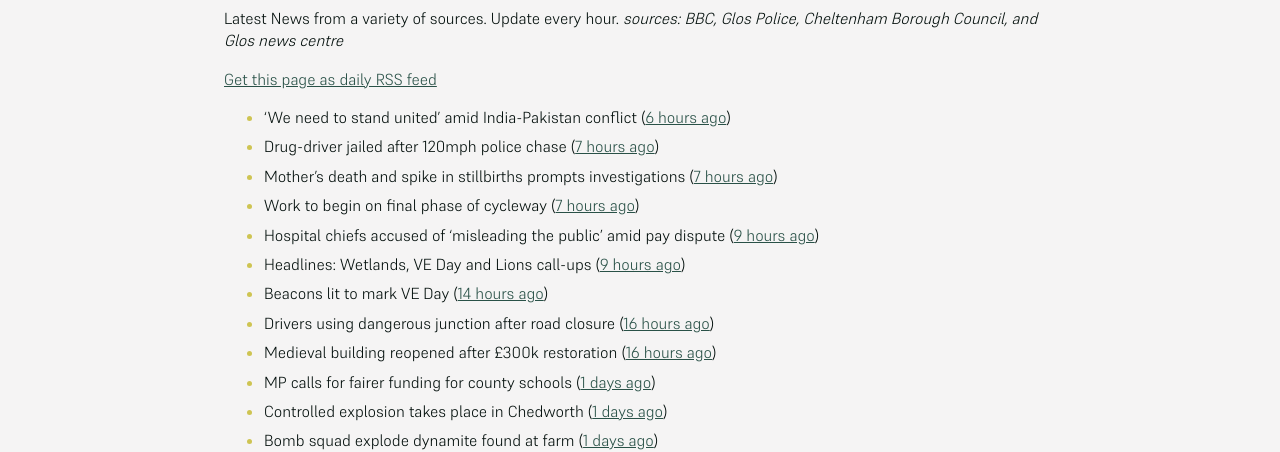
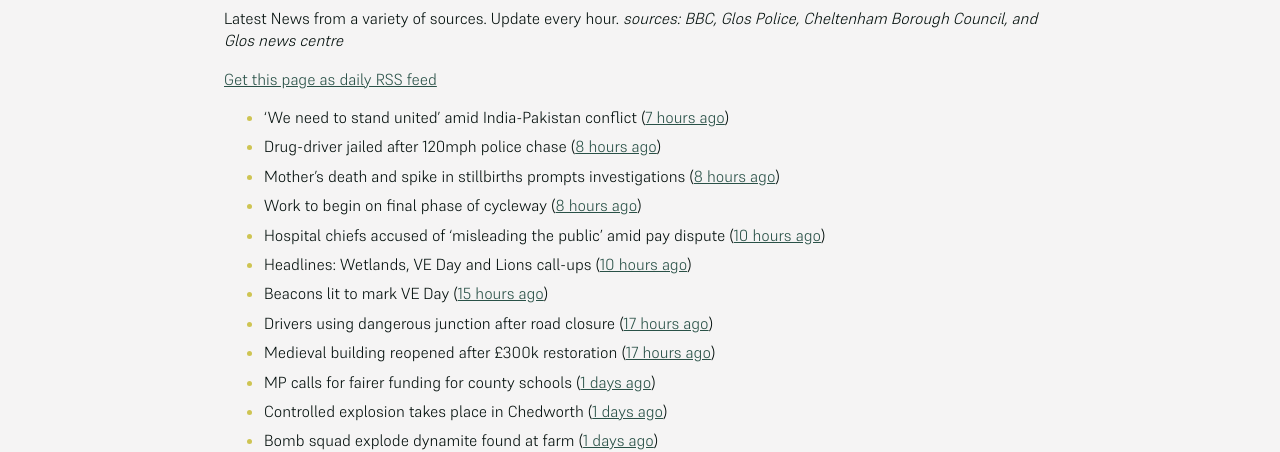
Before and after one commit to mat-0/cheltenham-open-data, a Jekyll site: the page built from _pages/news.md, in a window 1280 px wide. Shown: the part 266-718 px from the top of the page. Built offline with Jekyll 4.4.1, drawn with Linux system fonts in a browser that asks for light colours.

Commit message:
Updated 2025-05-09 22:58:00

```diff
--- a/_pages/news.md
+++ b/_pages/news.md
@@ -12,15 +12,15 @@ _sources: BBC, Glos Police, Cheltenham Borough Council, and Glos news centre_
 [Get this page as daily RSS feed](/daily.rss)
 
 <!-- news_marker starts -->
-- 'We need to stand united' amid India-Pakistan conflict ([6 hours ago](https://www.bbc.com/news/articles/cx202gvxgj7o))
-- Drug-driver jailed after 120mph police chase ([7 hours ago](https://www.bbc.com/news/articles/c8jgl2gdj3jo))
-- Mother’s death and spike in stillbirths prompts investigations ([7 hours ago](https://gloucesternewscentre.co.uk/mothers-death-and-spike-in-stillbirths-prompts-investigations/))
-- Work to begin on final phase of cycleway ([7 hours ago](https://www.bbc.com/news/articles/cjwq3242dego))
-- Hospital chiefs accused of ‘misleading the public’ amid pay dispute ([9 hours ago](https://gloucesternewscentre.co.uk/hospital-chiefs-accused-of-misleading-the-public-amid-pay-dispute/))
-- Headlines: Wetlands, VE Day and Lions call-ups ([9 hours ago](https://www.bbc.com/news/articles/c4gre522d7lo))
-- Beacons lit to mark VE Day ([14 hours ago](https://www.bbc.com/news/videos/c74nln2wnzko))
-- Drivers using dangerous junction after road closure ([16 hours ago](https://www.bbc.com/news/articles/c0qnq5jvwz0o))
-- Medieval building reopened after £300k restoration ([16 hours ago](https://www.bbc.com/news/articles/cwy6y3d1xz0o))
+- 'We need to stand united' amid India-Pakistan conflict ([7 hours ago](https://www.bbc.com/news/articles/cx202gvxgj7o))
+- Drug-driver jailed after 120mph police chase ([8 hours ago](https://www.bbc.com/news/articles/c8jgl2gdj3jo))
+- Mother’s death and spike in stillbirths prompts investigations ([8 hours ago](https://gloucesternewscentre.co.uk/mothers-death-and-spike-in-stillbirths-prompts-investigations/))
+- Work to begin on final phase of cycleway ([8 hours ago](https://www.bbc.com/news/articles/cjwq3242dego))
+- Hospital chiefs accused of ‘misleading the public’ amid pay dispute ([10 hours ago](https://gloucesternewscentre.co.uk/hospital-chiefs-accused-of-misleading-the-public-amid-pay-dispute/))
+- Headlines: Wetlands, VE Day and Lions call-ups ([10 hours ago](https://www.bbc.com/news/articles/c4gre522d7lo))
+- Beacons lit to mark VE Day ([15 hours ago](https://www.bbc.com/news/videos/c74nln2wnzko))
+- Drivers using dangerous junction after road closure ([17 hours ago](https://www.bbc.com/news/articles/c0qnq5jvwz0o))
+- Medieval building reopened after £300k restoration ([17 hours ago](https://www.bbc.com/news/articles/cwy6y3d1xz0o))
 - MP calls for fairer funding for county schools ([1 days ago](https://www.bbc.com/news/articles/c14kz050y3ro))
 - Controlled explosion takes place in Chedworth ([1 days ago](https://gloucesternewscentre.co.uk/controlled-explosion-takes-place-in-chedworth/))
 - Bomb squad explode dynamite found at farm ([1 days ago](https://www.bbc.com/news/articles/c0k34gzdmxko))
```
Also changed, not shown: _data/flood.json (+5 -69 lines), index.md (+5 -5 lines).
